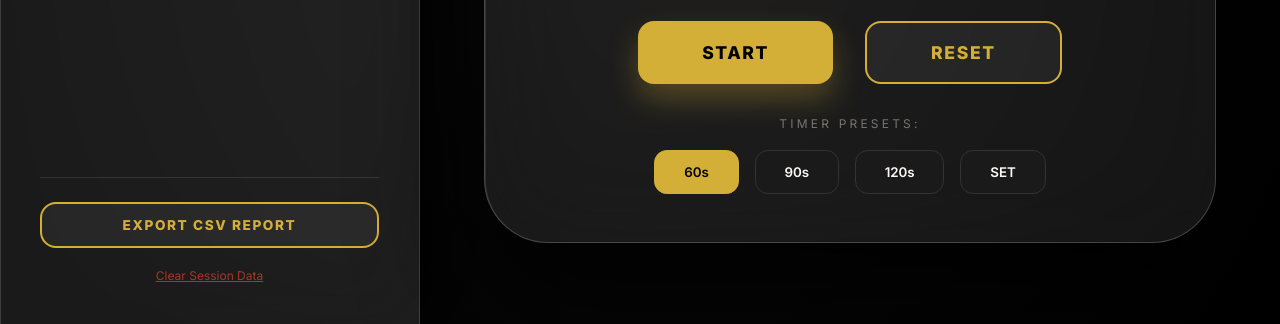
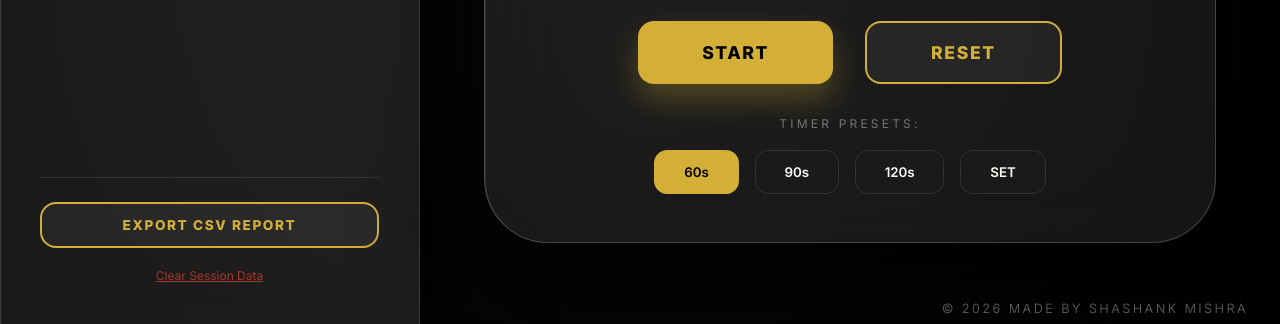
Before and after one commit to code-shm/MUN_Management_APP, a website built with Vite: page index.html in a window 1280 px wide. Shown: the part 476-800 px from the top of the page. Built offline with nearby package versions, Linux system fonts and the light colour scheme.

Commit message:
Copyright added

```diff
--- a/index.html
+++ b/index.html
@@ -91,7 +91,10 @@
         </div>
     </div>
 
-
+    <!-- Copyright Footer -->
+    <div class="copyright-footer">
+        &copy; 2026 Made by Shashank Mishra
+    </div>
 
     <script type="module" src="/main.js"></script>
 </body>
--- a/style.css
+++ b/style.css
@@ -559,3 +559,17 @@ body {
 }
 
 .time-inputs span { font-size: 2rem; font-weight: 800; color: var(--gold); }
+
+/* Copyright Footer */
+.copyright-footer {
+    position: fixed;
+    bottom: 0.5rem;
+    right: 2rem;
+    font-size: 0.8rem;
+    color: rgba(255, 255, 255, 0.4);
+    letter-spacing: 0.15rem;
+    pointer-events: none;
+    z-index: 100;
+    font-weight: 300;
+    text-transform: uppercase;
+}
```
